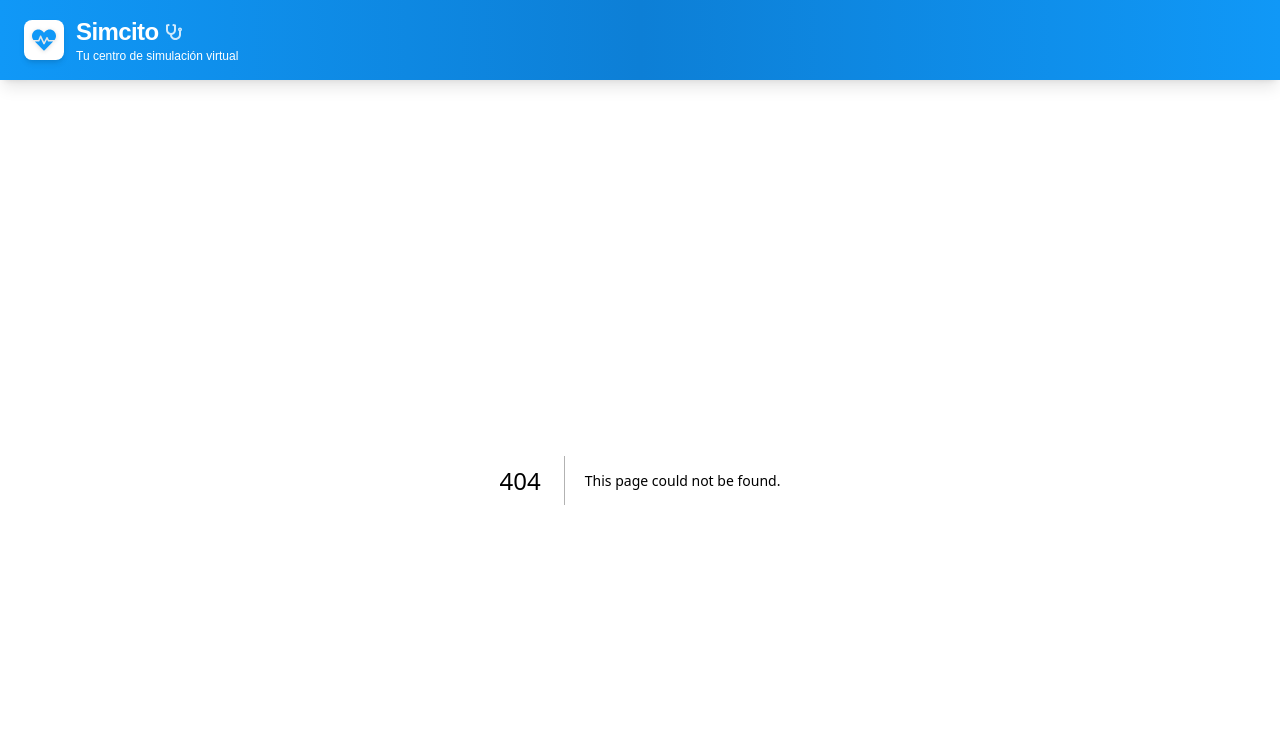
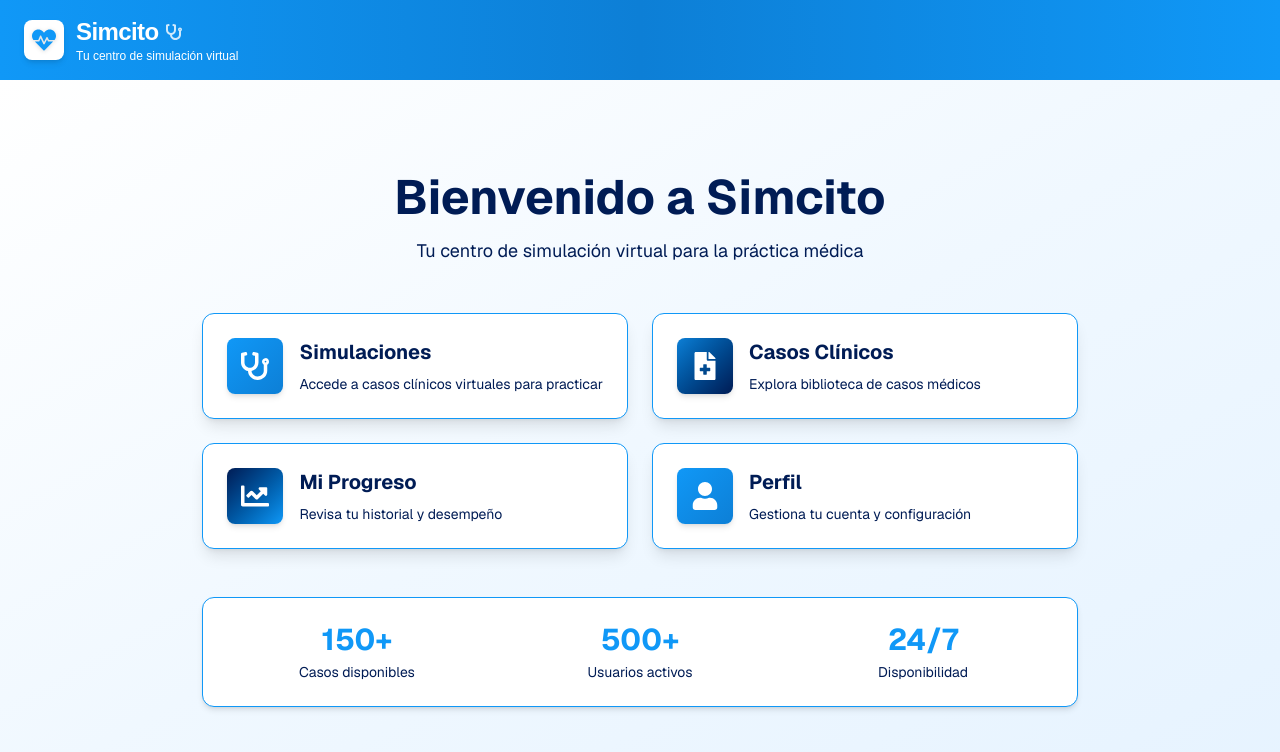
Before and after one commit to fcocea/hack-platanus-13, a Next.js app: page /home in a window 1280 px wide. Before the commit this address had no page. Shown: the top 752 px of the page. Built offline with nearby package versions, Linux system fonts and the light colour scheme.

Commit message:
feat: home page

```diff
--- /dev/null
+++ b/app/home/page.tsx
@@ -0,0 +1,114 @@
+"use client";
+
+import { useRouter } from "next/navigation";
+import { FaUser, FaStethoscope, FaFileMedical, FaChartLine } from "react-icons/fa";
+
+export default function HomePage() {
+  const router = useRouter();
+
+  const menuOptions = [
+    {
+      title: "Simulaciones",
+      description: "Accede a casos clínicos virtuales para practicar",
+      icon: FaStethoscope,
+      route: "/simulaciones",
+      color: "from-[#1098f7] to-[#0d7fd6]",
+    },
+    {
+      title: "Casos Clínicos",
+      description: "Explora biblioteca de casos médicos",
+      icon: FaFileMedical,
+      route: "/casos-clinicos",
+      color: "from-[#0d7fd6] to-[#001c55]",
+    },
+    {
+      title: "Mi Progreso",
+      description: "Revisa tu historial y desempeño",
+      icon: FaChartLine,
+      route: "/progreso",
+      color: "from-[#001c55] to-[#1098f7]",
+    },
+    {
+      title: "Perfil",
+      description: "Gestiona tu cuenta y configuración",
+      icon: FaUser,
+      route: "/perfil",
+      color: "from-[#1098f7] to-[#0d7fd6]",
+    },
+  ];
+
+  return (
+    <div className="h-full bg-gradient-to-br from-[#ffffff] via-[#f0f8ff] to-[#e6f3ff] font-sans overflow-hidden flex flex-col">
+      <main className="flex-1 flex flex-col items-center justify-center max-w-6xl mx-auto px-6 py-8 overflow-y-auto">
+        <div className="w-full space-y-8">
+          {/* Hero Section */}
+          <div className="text-center space-y-4 mb-12">
+            <h1 className="text-4xl md:text-5xl font-bold text-[#001c55]">
+              Bienvenido a Simcito
+            </h1>
+            <p className="text-lg text-[#001c55] text-opacity-70 max-w-2xl mx-auto">
+              Tu centro de simulación virtual para la práctica médica
+            </p>
+          </div>
+
+          {/* Menu Grid */}
+          <div className="grid grid-cols-1 md:grid-cols-2 gap-6">
+            {menuOptions.map((option, index) => {
+              const Icon = option.icon;
+              return (
+                <button
+                  key={index}
+                  onClick={() => router.push(option.route)}
+                  className="group relative bg-white rounded-xl shadow-lg hover:shadow-xl transition-all duration-300 p-6 text-left border border-[#1098f7] border-opacity-20 hover:border-[#1098f7] hover:border-opacity-40"
+                >
+                  <div className="flex items-start gap-4">
+                    <div
+                      className={`flex items-center justify-center w-14 h-14 rounded-lg bg-gradient-to-br ${option.color} shadow-md group-hover:scale-110 transition-transform duration-300`}
+                    >
+                      <Icon className="w-7 h-7 text-white" />
+                    </div>
+                    <div className="flex-1">
+                      <h3 className="text-xl font-bold text-[#001c55] mb-2 group-hover:text-[#1098f7] transition-colors">
+                        {option.title}
+                      </h3>
+                      <p className="text-sm text-[#001c55] text-opacity-60">
+                        {option.description}
+                      </p>
+                    </div>
+                  </div>
+                  <div className="absolute bottom-4 right-4 opacity-0 group-hover:opacity-100 transition-opacity">
+                    <div className="w-2 h-2 rounded-full bg-[#1098f7]"></div>
+                  </div>
+                </button>
+              );
+            })}
+          </div>
+
+          {/* Quick Stats or Info */}
+          <div className="mt-12 bg-white rounded-xl shadow-md p-6 border border-[#1098f7] border-opacity-20">
+            <div className="grid grid-cols-1 md:grid-cols-3 gap-6 text-center">
+              <div>
+                <p className="text-3xl font-bold text-[#1098f7]">150+</p>
+                <p className="text-sm text-[#001c55] text-opacity-60 mt-1">
+                  Casos disponibles
+                </p>
+              </div>
+              <div>
+                <p className="text-3xl font-bold text-[#1098f7]">500+</p>
+                <p className="text-sm text-[#001c55] text-opacity-60 mt-1">
+                  Usuarios activos
+                </p>
+              </div>
+              <div>
+                <p className="text-3xl font-bold text-[#1098f7]">24/7</p>
+                <p className="text-sm text-[#001c55] text-opacity-60 mt-1">
+                  Disponibilidad
+                </p>
+              </div>
+            </div>
+          </div>
+        </div>
+      </main>
+    </div>
+  );
+}
--- a/app/page.tsx
+++ b/app/page.tsx
@@ -1,55 +1,5 @@
-"use client";
+import { redirect } from "next/navigation";
 
-import { useState } from "react";
-import { FaArrowLeft } from "react-icons/fa";
-import AntecedentesMedicos from "./components/medical-history/AntecedentesMedicos";
-import LoadingScreen from "./components/utils/LoadingScreen";
-
-export default function Home() {
-  const [isLoading, setIsLoading] = useState(false);
-
-  const handleStartConsultation = () => {
-    setIsLoading(true);
-    // Simular carga - aquí puedes agregar tu lógica de navegación o API call
-    setTimeout(() => {
-      setIsLoading(false);
-    }, 5000);
-  };
-
-  return (
-    <>
-      {isLoading && <LoadingScreen />}
-      <div className="h-full bg-[#ffffff] font-sans overflow-hidden flex flex-col">
-        <main className="flex-1 flex flex-col items-center justify-center max-w-2xl mx-auto px-4 py-2 overflow-hidden">
-          <div className="w-full flex flex-col gap-3 h-full">
-            <button
-              onClick={() => window.history.back()}
-              className="self-start flex items-center gap-2 bg-[#1098f7] hover:bg-[#0d7fd6] text-white font-semibold py-2 px-4 rounded-lg shadow-md transition-colors duration-200"
-            >
-              <FaArrowLeft className="w-4 h-4" />
-              Volver
-            </button>
-            <div className="flex-1 overflow-y-auto min-h-0">
-              <AntecedentesMedicos
-                nombre="Juan Pérez García"
-                edad={45}
-                sexo="Masculino"
-                ocupacion="Ingeniero"
-                motivoConsulta="Dolor de cabeza persistente durante los últimos 3 días, acompañado de náuseas ocasionales"
-                antecedentesPersonales="Hipertensión arterial controlada con medicación. Sin antecedentes quirúrgicos relevantes. No fumador."
-                contextoIngreso="Paciente acude a consulta ambulatoria por primera vez. Refiere episodios de cefalea que han aumentado en frecuencia en las últimas semanas."
-                medicamentosYAlergias="Medicamentos actuales: Losartán 50mg diario. Alergias conocidas: Penicilina (reacción cutánea leve)"
-              />
-              <button
-                onClick={handleStartConsultation}
-                className="w-full bg-[#1098f7] hover:bg-[#0d7fd6] text-white font-semibold py-3 mt-4 px-6 rounded-lg shadow-md transition-colors duration-200"
-              >
-                Comenzar Consulta
-              </button>
-            </div>
-          </div>
-        </main>
-      </div>
-    </>
-  );
+export default function RootPage() {
+  redirect("/home");
 }
```
